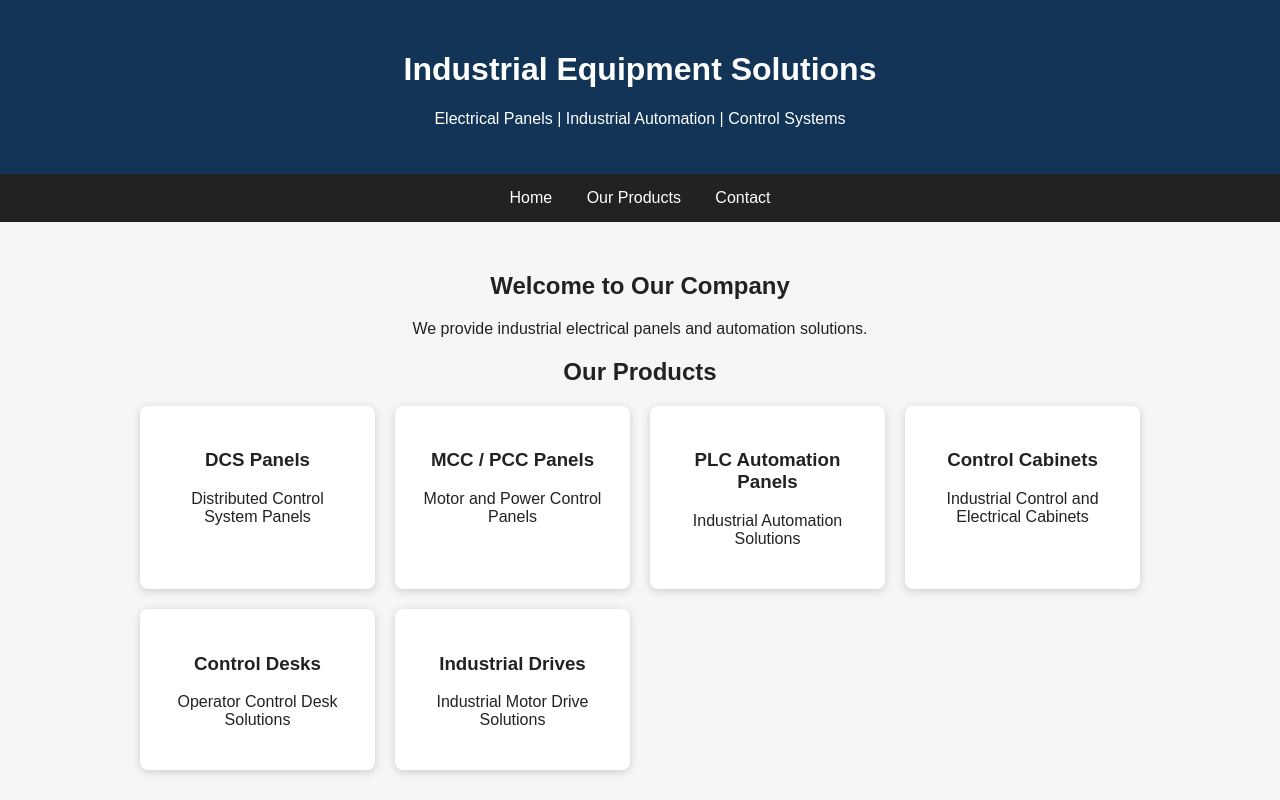
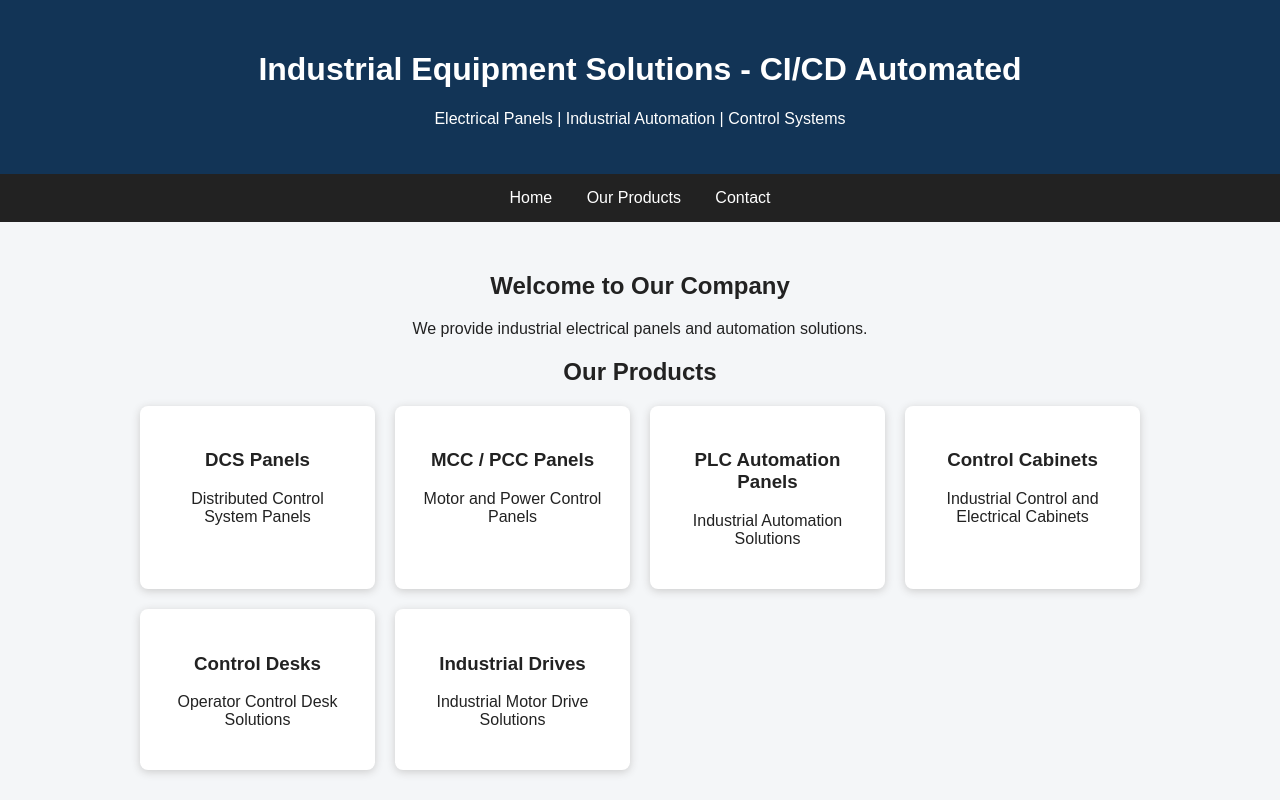
Before and after one commit to Shiva-Sajjanar/industrial-devops-project, a plain HTML site: page index.html in a window 1280 px wide. Shown: the top 800 px of the page. Drawn offline with Linux system fonts and the light colour scheme.

Commit message:
Update website to test automatic CI/CD

```diff
--- a/index.html
+++ b/index.html
@@ -63,7 +63,7 @@
 <body>
 
     <header>
-        <h1>Industrial Equipment Solutions</h1>
+        <h1>Industrial Equipment Solutions - CI/CD Automated</h1>
         <p>Electrical Panels | Industrial Automation | Control Systems</p>
     </header>
 
```
